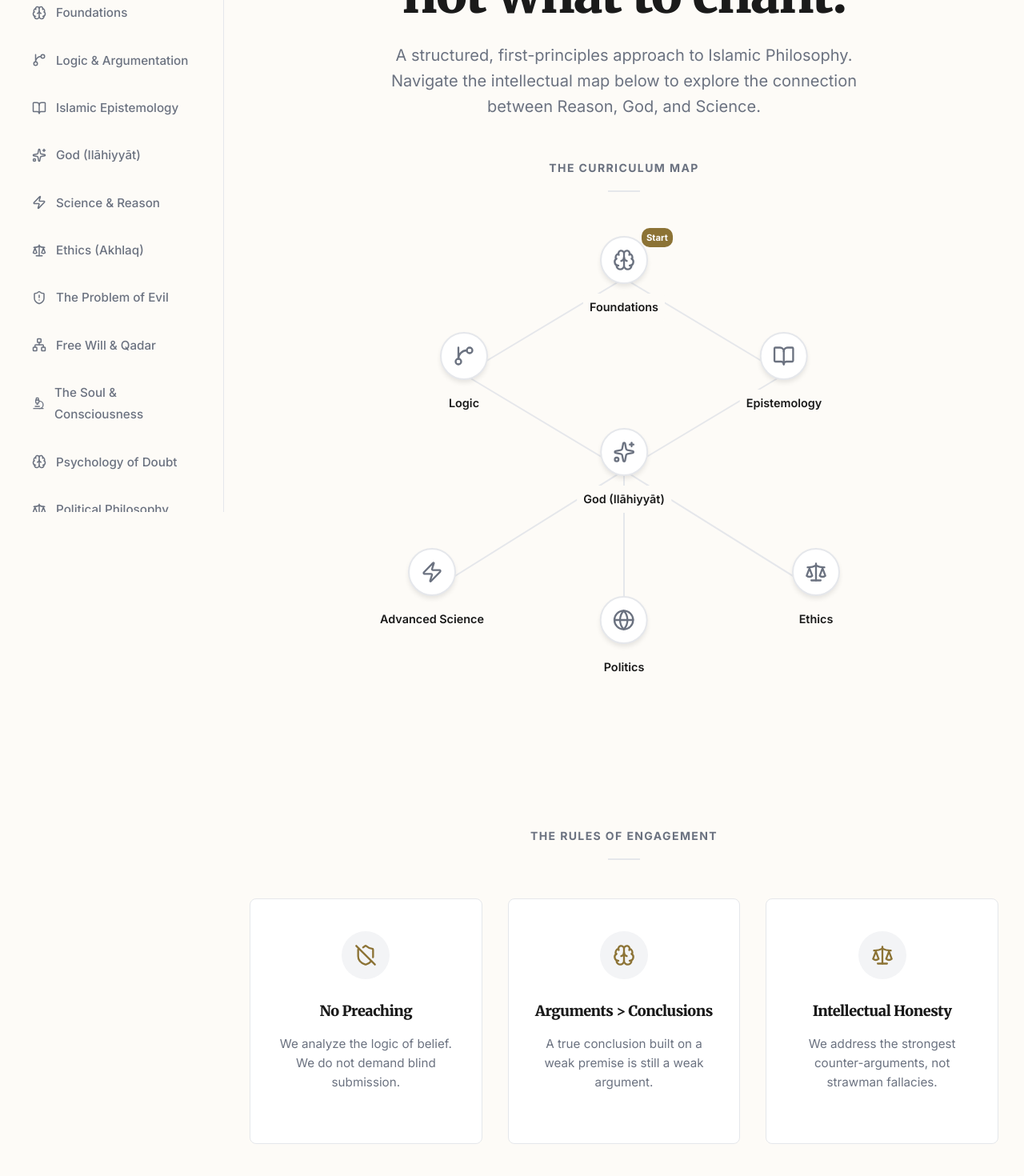
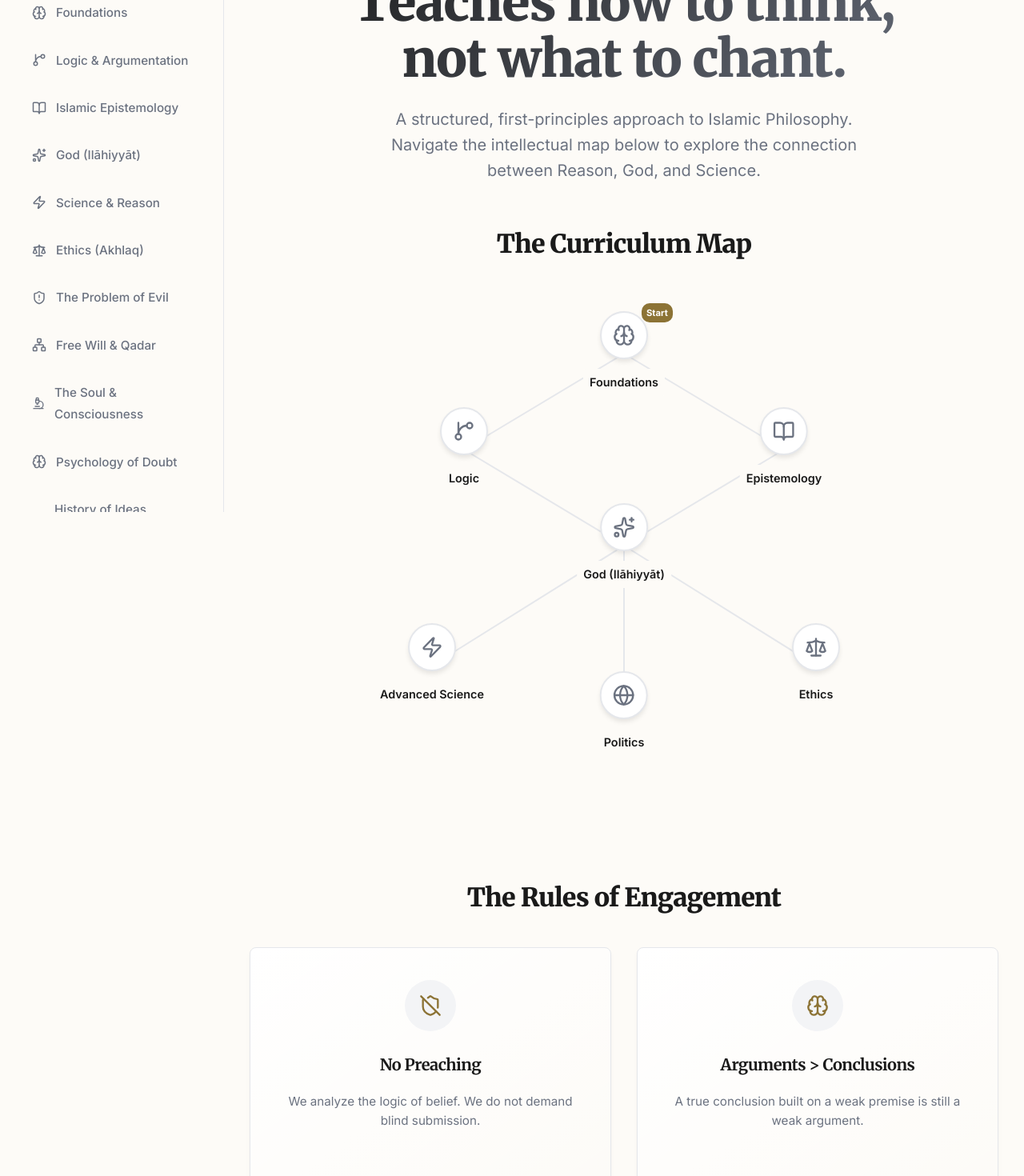
Before and after one commit to hassankhan2510/The-First-Principle, a Next.js app: page / in a window 1280 px wide. Shown: the part 160-1630 px from the top of the page at 80% size. Built offline with nearby package versions, Linux system fonts and the light colour scheme.

Commit message:
Add Timeline of Truth module and Polish Home Page UI

```diff
--- /dev/null
+++ b/src/app/history/page.module.css
@@ -0,0 +1,136 @@
+.container {
+    max-width: 900px;
+    margin: 0 auto;
+    padding: 2rem;
+}
+
+.header {
+    text-align: center;
+    margin-bottom: 4rem;
+}
+
+.title {
+    font-family: var(--font-merriweather);
+    font-size: 2.5rem;
+    font-weight: 900;
+    margin-bottom: 1rem;
+    background: linear-gradient(135deg, var(--foreground) 0%, var(--muted-foreground) 100%);
+    -webkit-background-clip: text;
+    -webkit-text-fill-color: transparent;
+}
+
+.timeline {
+    position: relative;
+    padding: 2rem 0;
+}
+
+/* The Vertical Line */
+.timeline::before {
+    content: '';
+    position: absolute;
+    left: 50%;
+    top: 0;
+    bottom: 0;
+    width: 2px;
+    background: var(--border);
+    transform: translateX(-50%);
+}
+
+.timelineItem {
+    position: relative;
+    margin-bottom: 4rem;
+    width: 100%;
+    display: flex;
+    justify-content: center;
+}
+
+.timelineContent {
+    background: var(--card);
+    border: 1px solid var(--border);
+    border-radius: var(--radius);
+    padding: 1.5rem;
+    width: 45%;
+    position: relative;
+    /* transition: transform 0.2s ease, box-shadow 0.2s ease; */
+}
+
+/* Left vs Right positioning */
+.timelineItem:nth-child(odd) {
+    justify-content: flex-start;
+}
+
+.timelineItem:nth-child(even) {
+    justify-content: flex-end;
+}
+
+/* Dots on the line */
+.timelineItem::after {
+    content: '';
+    position: absolute;
+    left: 50%;
+    top: 1.5rem;
+    width: 16px;
+    height: 16px;
+    background: var(--primary);
+    border: 3px solid var(--background);
+    border-radius: 50%;
+    transform: translateX(-50%);
+    z-index: 10;
+}
+
+.year {
+    display: inline-block;
+    background: var(--muted);
+    color: var(--primary);
+    font-size: 0.8rem;
+    font-weight: 700;
+    padding: 0.2rem 0.6rem;
+    border-radius: 20px;
+    margin-bottom: 0.5rem;
+}
+
+.itemTitle {
+    font-family: var(--font-merriweather);
+    font-size: 1.25rem;
+    font-weight: 700;
+    margin-bottom: 0.5rem;
+}
+
+.symptom {
+    margin-top: 1rem;
+    padding: 0.75rem;
+    background: rgba(239, 68, 68, 0.1);
+    /* Red tint */
+    border-left: 3px solid #ef4444;
+    font-size: 0.9rem;
+    color: var(--foreground);
+}
+
+.cure {
+    margin-top: 0.5rem;
+    padding: 0.75rem;
+    background: rgba(34, 197, 94, 0.1);
+    /* Green tint */
+    border-left: 3px solid #22c55e;
+    font-size: 0.9rem;
+    color: var(--foreground);
+}
+
+@media (max-width: 768px) {
+    .timeline::before {
+        left: 20px;
+    }
+
+    .timelineItem {
+        justify-content: flex-end;
+        padding-left: 40px;
+    }
+
+    .timelineItem::after {
+        left: 20px;
+    }
+
+    .timelineContent {
+        width: 100%;
+    }
+}
--- a/src/app/page.module.css
+++ b/src/app/page.module.css
@@ -1,57 +1,49 @@
 .container {
   max-width: 1200px;
-  /* Increased for Knowledge Map */
   margin: 0 auto;
-  padding: 3rem 2rem;
+  padding: 2rem;
 }
 
 .hero {
   text-align: center;
-  margin-bottom: 8rem;
-  animation: fadeIn 0.8s ease-out;
+  padding: 6rem 0 4rem;
+  position: relative;
+}
+
+/* Background Shine Effect */
+.hero::before {
+  content: '';
+  position: absolute;
+  top: -50%;
+  left: 50%;
+  width: 600px;
+  height: 600px;
+  background: radial-gradient(circle, rgba(var(--primary-rgb), 0.15) 0%, transparent 70%);
+  transform: translateX(-50%);
+  z-index: -1;
+  pointer-events: none;
 }
 
 .title {
   font-family: var(--font-merriweather);
   font-size: 4rem;
   font-weight: 900;
+  margin-bottom: 1.5rem;
   line-height: 1.1;
-  margin-bottom: 1.5rem;
-  color: var(--foreground);
   letter-spacing: -0.02em;
+  background: linear-gradient(135deg, var(--foreground) 0%, var(--muted-foreground) 100%);
+  -webkit-background-clip: text;
+  -webkit-text-fill-color: transparent;
+  background-clip: text;
 }
 
 .subtitle {
   font-family: var(--font-inter);
   font-size: 1.25rem;
   color: var(--muted-foreground);
-  margin-bottom: 3rem;
-  max-width: 650px;
-  margin-left: auto;
-  margin-right: auto;
+  max-width: 600px;
+  margin: 0 auto;
   line-height: 1.6;
-}
-
-.ctaButton {
-  display: inline-flex;
-  align-items: center;
-  gap: 0.5rem;
-  background-color: var(--primary);
-  color: var(--primary-foreground);
-  padding: 1rem 2.5rem;
-  border-radius: var(--radius);
-  font-family: var(--font-inter);
-  font-weight: 600;
-  font-size: 1.125rem;
-  transition: all 0.3s cubic-bezier(0.4, 0, 0.2, 1);
-  box-shadow: 0 4px 6px -1px rgb(0 0 0 / 0.1);
-}
-
-.ctaButton:hover {
-  background-color: var(--accent);
-  color: var(--accent-foreground);
-  transform: translateY(-2px);
-  box-shadow: 0 10px 15px -3px rgb(0 0 0 / 0.1);
 }
 
 .section {
@@ -59,60 +51,49 @@
 }
 
 .sectionTitle {
-  font-family: var(--font-inter);
-  font-weight: 700;
-  font-size: 0.875rem;
-  text-transform: uppercase;
-  letter-spacing: 0.1em;
-  color: var(--muted-foreground);
+  font-family: var(--font-merriweather);
+  font-size: 2rem;
+  font-weight: 800;
+  margin-bottom: 2rem;
   text-align: center;
-  margin-bottom: 3rem;
-  position: relative;
-}
-
-.sectionTitle::after {
-  content: "";
-  display: block;
-  width: 40px;
-  height: 2px;
-  background-color: var(--border);
-  margin: 1rem auto 0;
 }
 
 .rulesGrid {
   display: grid;
-  grid-template-columns: repeat(auto-fit, minmax(250px, 1fr));
+  grid-template-columns: repeat(auto-fit, minmax(300px, 1fr));
   gap: 2rem;
 }
 
 .ruleCard {
-  background-color: var(--card);
+  background: var(--card);
+  /* Fallback */
+  background: linear-gradient(145deg, var(--card), rgba(255, 255, 255, 0.05));
   border: 1px solid var(--border);
+  padding: 2.5rem;
   border-radius: var(--radius);
-  padding: 2.5rem 2rem;
   text-align: center;
   transition: all 0.3s ease;
-  position: relative;
-  overflow: hidden;
+  box-shadow: 0 4px 6px -1px rgba(0, 0, 0, 0.05);
 }
 
 .ruleCard:hover {
+  transform: translateY(-5px);
   border-color: var(--primary);
-  transform: translateY(-5px);
-  box-shadow: 0 10px 30px -10px rgb(0 0 0 / 0.2);
+  box-shadow: 0 20px 25px -5px rgba(0, 0, 0, 0.1), 0 10px 10px -5px rgba(0, 0, 0, 0.04);
 }
 
 .ruleIconWrapper {
-  display: inline-flex;
+  width: 64px;
+  height: 64px;
+  background-color: var(--muted);
+  border-radius: 50%;
+  display: flex;
   align-items: center;
   justify-content: center;
-  width: 60px;
-  height: 60px;
-  background-color: var(--muted);
-  border-radius: 50%;
-  margin-bottom: 1.5rem;
+  margin: 0 auto 1.5rem;
   color: var(--primary);
-  transition: background-color 0.3s ease;
+  font-weight: bold;
+  transition: all 0.3s ease;
 }
 
 .ruleCard:hover .ruleIconWrapper {
@@ -122,27 +103,23 @@
 
 .ruleTitle {
   font-family: var(--font-merriweather);
-  font-size: 1.125rem;
-  font-weight: 900;
-  color: var(--foreground);
-  margin-bottom: 0.75rem;
+  font-size: 1.25rem;
+  font-weight: 700;
+  margin-bottom: 1rem;
 }
 
 .ruleDesc {
-  font-family: var(--font-inter);
   font-size: 0.95rem;
   color: var(--muted-foreground);
   line-height: 1.6;
 }
 
-@keyframes fadeIn {
-  from {
-    opacity: 0;
-    transform: translateY(20px);
+@media (max-width: 768px) {
+  .title {
+    font-size: 2.5rem;
   }
 
-  to {
-    opacity: 1;
-    transform: translateY(0);
+  .hero {
+    padding: 4rem 0 2rem;
   }
 }
--- a/src/components/layout/Sidebar.tsx
+++ b/src/components/layout/Sidebar.tsx
@@ -7,7 +7,7 @@ import styles from "./sidebar.module.css";
 import { cn } from "@/lib/utils";
 import {
     BookOpen, Brain, GitBranch, Scale,
-    Database, Network, Microscope, ShieldAlert, Sparkles, Zap, Globe, Dna, FlaskConical, Menu, X
+    Database, Network, Microscope, ShieldAlert, Sparkles, Zap, Globe, Dna, FlaskConical, Menu, X, History
 } from "lucide-react";
 import Search from "@/components/ui/Search";
 
@@ -22,6 +22,7 @@ const navItems = [
     { name: "Free Will & Qadar", href: "/freewill", icon: Network },
     { name: "The Soul & Consciousness", href: "/soul", icon: Microscope },
     { name: "Psychology of Doubt", href: "/psychology", icon: Brain },
+    { name: "History of Ideas (Timeline)", href: "/history", icon: History },
     { name: "Political Philosophy", href: "/politics", icon: Scale },
     { name: "Astronomy (Fine-Tuning)", href: "/science/astronomy", icon: Globe },
     { name: "Quantum (Observer Effect)", href: "/science/quantum", icon: Zap },
--- a/src/lib/searchIndex.ts
+++ b/src/lib/searchIndex.ts
@@ -11,6 +11,12 @@ export const searchIndex: SearchItem[] = [
         href: "/foundations",
         description: "Sources of Knowledge (Sense, Reason, Testimony) and Mental Models.",
         keywords: ["epistemology", "truth", "senses", "reason", "logic", "map territory"],
+    },
+    {
+        title: "History of Ideas (Timeline)",
+        href: "/history",
+        description: "The Genealogy of Confusion. Descartes to Nietzsche. How we lost the truth.",
+        keywords: ["history", "descartes", "hume", "kant", "nietzsche", "philosophy", "timeline"],
     },
     {
         title: "Logic & Argumentation",
```
Also changed, not shown: src/app/history/page.tsx (added, +95 -0 lines).
